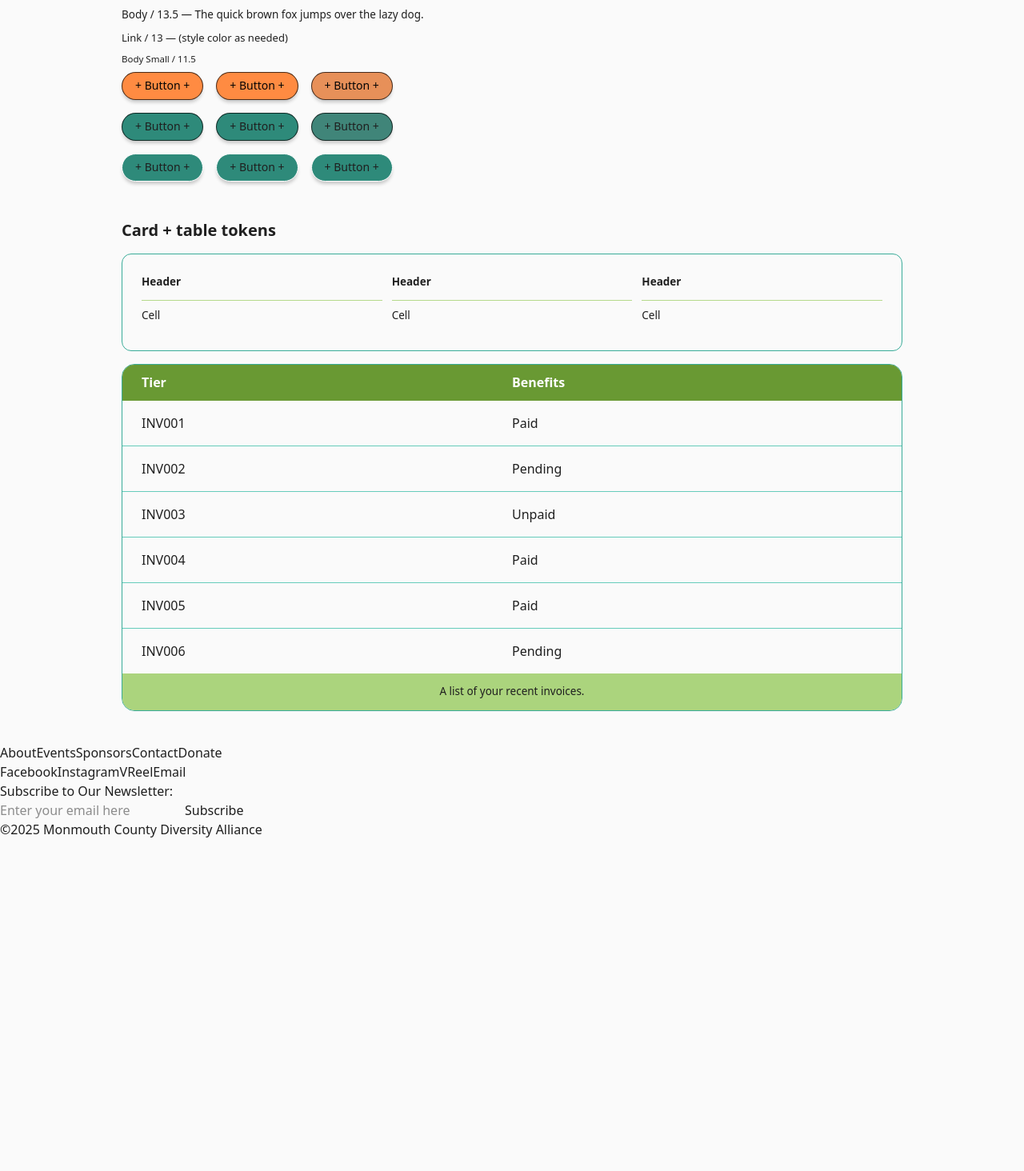
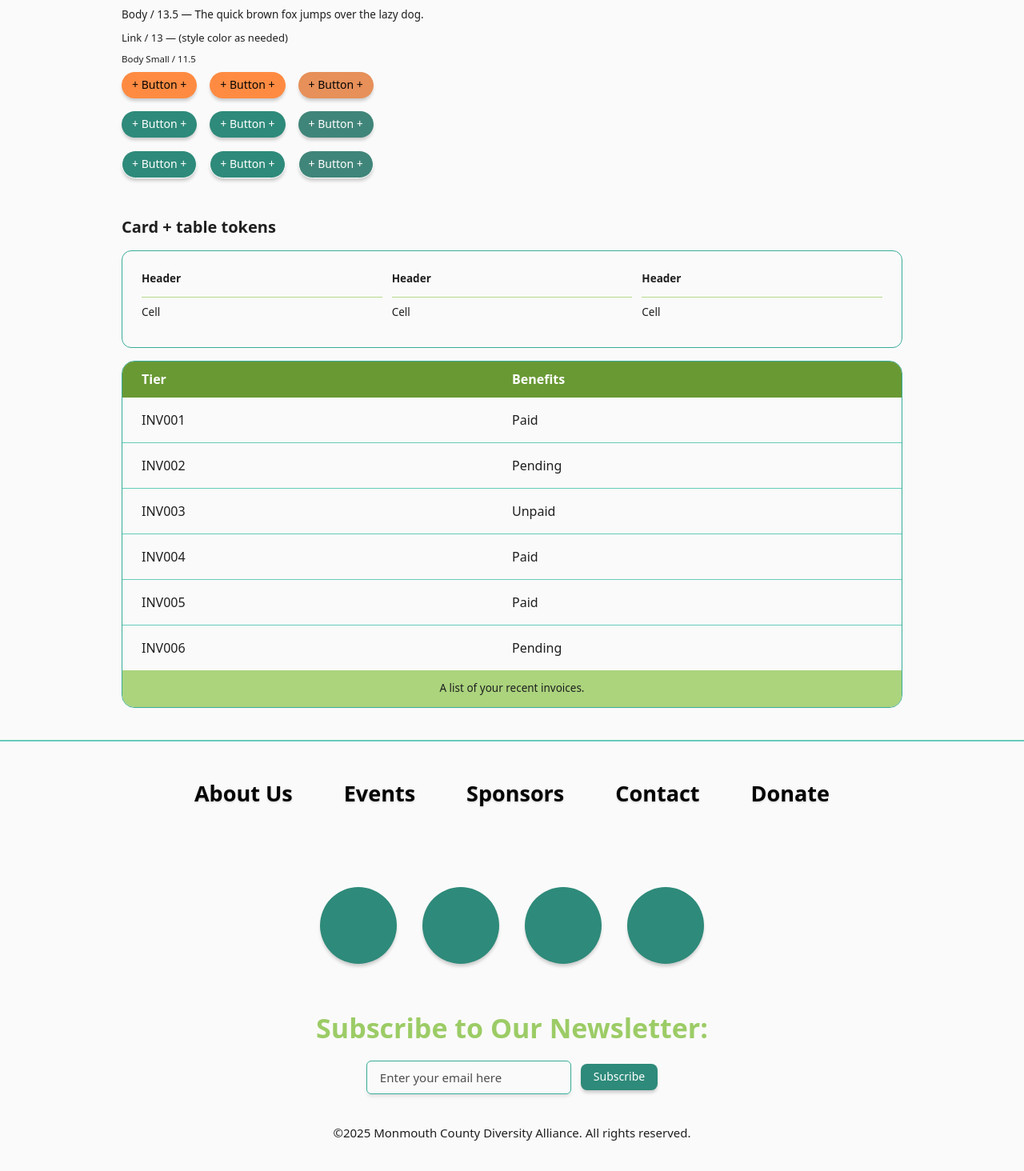
Before and after one commit to cassiama/MCDA_Website_Redesign, a Next.js app: page /tokens in a window 1280 px wide. Shown: the part 921-2385 px from the top of the page at 80% size. Before the commit the page ends 1970 px from the top, so only its background shows below. Built offline with nearby package versions, Linux system fonts and the light colour scheme.

Commit message:
(mostly) updated the footer's styling to match the Figma wireframe

```diff
--- a/src/app/globals.css
+++ b/src/app/globals.css
@@ -181,25 +181,29 @@
 @utility heading-2 { @apply text-h2 text-header-2; }
 
 /* drop shadows - applies universally */
+@utility shadow-elev-400 { box-shadow: 0 8px 16px -2px rgb(0 0 0 / 0.20) }
 @utility shadow-elev-300 { box-shadow: 0 4px 4px -1px rgb(0 0 0 / 0.20); }
 @utility shadow-elev-200 { box-shadow: 0 4px 4px -1px rgb(0 0 0 / 0.10); }
 
+/* inputs */
+@utility field { @apply w-fit min-w-35 rounded-md bg-input-bg border-1 border-card-border px-4 py-2 text-body-md placeholder:text-input-hint shadow-elev-200 focus-visible:outline-none focus-visible:ring-2 focus-visible:ring-teal-50 }
+
 /* buttons */
-@utility btn { @apply inline-flex items-center justify-center gap-2 rounded-full px-4 py-2 text-button font-[var(--text-button--font-weight)] transition-shadow duration-150 shadow-elev-300 select-none; }
+@utility btn { @apply inline-flex items-center justify-center gap-2 rounded-full px-3 py-2 text-button font-[var(--text-button--font-weight)] transition-shadow duration-150 shadow-elev-300 hover:shadow-elev-400 select-none; }
 
 /* primary (fill with... secondary color.) */
 @utility btn-primary {
-  @apply btn border border-black/70 bg-primary-button text-button-text hover:bg-primary-button-hover focus-visible:bg-primary-button-focused disabled:saturate-75;
+  @apply btn bg-primary-button text-button-text hover:bg-primary-button-hover focus-visible:bg-primary-button-focused hover:scale-[1.03] focus-visible:scale-[1.03] disabled:pointer-events-none disabled:saturate-75;
 }
 
 /* secondary (fill with accent color) */
 @utility btn-secondary {
-  @apply btn border border-black/70 bg-secondary-button text-secondary-button-text hover:bg-secondary-button-hover focus-visible:bg-secondary-button-focused disabled:pointer-events-none disabled:saturate-75;
+  @apply btn bg-secondary-button text-white hover:bg-secondary-button-hover focus-visible:bg-secondary-button-focused hover:scale-[1.03] focus-visible:scale-[1.03] disabled:pointer-events-none disabled:saturate-75;
 }
 
 /* Secondary outline (transparent fill + teal border) */
 @utility btn-secondary-outline {
-  @apply btn bg-secondary-button text-secondary-button-text border border-white hover:bg-secondary-button-hover focus-visible:bg-teal-50/15 disabled:pointer-events-none;
+  @apply btn bg-secondary-button text-white border border-white hover:bg-secondary-button-hover focus-visible:bg-teal-50/15 hover:scale-[1.03] focus-visible:scale-[1.03] disabled:pointer-events-none disabled:saturate-75;
 }
 
 body {
--- a/src/components/core/footer.tsx
+++ b/src/components/core/footer.tsx
@@ -1,29 +1,127 @@
-import Image from "next/image";
+import { JSX } from "react";
+import Link from "next/link";
 
-export default function Footer() {
-    return (
-        <footer>
-          <div className="quick-links">
-            <a href="/about">About</a>
-            <a href="/events">Events</a>
-            <a href="/sponsors">Sponsors</a>
-            <a href="/contact">Contact</a>
-            <a href="/donate">Donate</a>
-          </div>
-          <div className="social-icons">
-            <a href="https://www.facebook.com/mcdiversityalliance/">Facebook</a>
-            <a href="https://www.instagram.com/mcdiversityalliance/">Instagram</a>
-            <a href="https://www.vreel.page/mcdiversityalliance">VReel</a>
-            <a href="mailto:Mcdiversityalliance@gmail.com">Email</a>
-          </div>
-          <div className="newsletter-subscribe">
-            <span>Subscribe to Our Newsletter:</span>
-            <div className="input-group">
-              <input placeholder="Enter your email here" />
-              <button>Subscribe</button>
-            </div>
-          </div>
-          <div>©{new Date().getFullYear()} Monmouth County Diversity Alliance</div>
-        </footer>
-    );
+type QuickLink = {
+  href: string,
+  label: string,
 }
+type ContactInfo = {
+  href: string,
+  label: string,
+}
+
+const QUICK_LINKS: QuickLink[] = [
+  { href: "/about", label: "About Us" },
+  { href: "/events", label: "Events" },
+  { href: "/sponsors", label: "Sponsors" },
+  { href: "/contact", label: "Contact" },
+  { href: "/donate", label: "Donate" },
+];
+
+const CONTACTS: ContactInfo[] = [
+  { href: "https://www.facebook.com/mcdiversityalliance/", label: "Facebook" },
+  { href: "https://www.instagram.com/mcdiversityalliance/", label: "Instagram" },
+  { href: "https://www.vreel.page/mcdiversityalliance", label: "VReel" },
+  { href: "mailto:Mcdiversityalliance@gmail.com", label: "Email" },
+];
+
+const Footer = (): JSX.Element => {
+  const year = new Date().getFullYear();
+
+  return (
+      <footer
+        className="bg-background border-t-2 border-teal-20"
+      >
+        {/* quick links nav */}
+        <div
+          className="mx-auto max-w-screen-xl px-4 md:px-6 py-10 md:py-12"
+        >
+          <nav
+            aria-label="Quick Links"
+            className="text-center"
+          >
+            {/* header - only appears on mobile */}
+            <h2
+              className="md:hidden heading-2 mb-7"
+            >
+              Quick Links
+            </h2>
+            <ul
+              className="w-fit mx-auto flex flex-wrap justify-center gap-x-6 gap-y-6 md:w-full md:gap-x-16 md:gap-y-0 text-h3 text-link-text"
+            >
+              {QUICK_LINKS.map(({ href, label }) => (
+                <li
+                  key={href}
+                  className="md:first:ml-0"
+                >
+                  <Link
+                    key={href}
+                    href={href}
+                    className="inline-block font-semibold drop-shadow-[0_1px_1px_rgba(0,0,0,.20)] text-h3 md:text-h2 hover:text-secondary-link-text hover:scale-[1.03] focus-visible:scale-[1.03] focus-visible:outline-none focus-visible:underline"
+                  >
+                    {label}
+                  </Link>
+                </li>
+              ))}
+            </ul>
+          </nav>
+        </div>
+
+        {/* contact */}
+        {/* TODO: This needs to be moved into its own separate component. */}
+        <div className="mt-8 md:mt-10 p-3 flex flex-wrap justify-center gap-8">
+          {CONTACTS.map(({ href, label }) => (
+            <a
+              key={label}
+              href={href}
+              aria-label={label}
+              className="
+                flex items-center justify-center
+                w-22 h-22 md:w-24 md:h-24 rounded-full
+                bg-teal-50 shadow-elev-300 ring-4 ring-white
+                transition-transform hover:scale-[1.03] focus-visible:scale-[1.03]"
+            >
+              {/* TODO: place SVG/icon inside; this span keeps it accessible if you keep text instead */}
+              <span className="sr-only">{label}</span>
+            </a>
+          ))}
+        </div>
+
+        {/* newsletter subscription */}
+        <section
+          aria-labelledby="newsletter-title"
+          className="mt-10 md:mt-12 flex flex-col items-center"
+        >
+          <h2
+            id="newsletter-title"
+            className="w-fit md:heading-1 md:text-header-2 heading-2 text-center"
+          >
+            Subscribe to Our Newsletter:
+          </h2>
+          <form
+            className="mt-4 md:mt-5 w-full max-w-md md:max-w-xl flex justify-center items-center gap-3"
+          >
+            <input
+              type="email"
+              name="email"
+              placeholder="Enter your email here"
+              className="field"
+              required
+            />
+            <button
+              className="btn-secondary rounded-lg shrink-0 px-4 py-2"
+            >
+              Subscribe
+            </button>
+          </form>
+
+          {/* copyright */}
+          <p
+            className="m-8 md:m-9 text-center text-body-md text-text"
+          >©{year} Monmouth County Diversity Alliance. All rights reserved.</p>
+        </section>
+      </footer>
+  );
+};
+
+export default Footer;
--- a/src/components/core/header.tsx
+++ b/src/components/core/header.tsx
@@ -1,6 +1,6 @@
 "use client";
 
-import { useState } from "react";
+import { JSX, useState } from "react";
 import { usePathname } from "next/navigation";
 import Link from "next/link";
 import Image from "next/image";
@@ -24,7 +24,7 @@ const NAV: NavLink[] = [
 ];
 
 
-export default function Header() {
+const Header = (): JSX.Element => {
     const pathname = usePathname();
     const [open, setOpen] = useState(false);
 
@@ -45,7 +45,7 @@ export default function Header() {
                         aria-label="MCDA Home"
                     >
                         <Image
-                            className="h-[100px] md:h-[110px] lg:h-[120px] w-auto"
+                            className="h-[100px] md:h-[110px] lg:h-[120px] w-auto hover:scale-[1.03]"
                             src={logo}
                             alt="Monmouth County Diversity Alliance Inc."
                             width={1920}
@@ -57,7 +57,7 @@ export default function Header() {
                 </div>
 
                 {/* center: desktop nav */}
-                <nav className="hidden lg:flex flex-1 items-center justify-center gap-6 lg:gap-8 text-[#5f8b3a]">
+                <nav className="hidden lg:flex flex-1 items-center justify-center gap-6 lg:gap-8 text-h4 text-secondary-link-text">
                     {/* navigation links */}
                     {NAV.map(({ href, label, cta }) => (
                         <Link
@@ -66,9 +66,9 @@ export default function Header() {
                             className={[
                                 "text-center",
                                 "transition",
-                                "hover:drop-shadow-[0_1px_1px_rgba(0,0,0,.20)]",
+                                "hover:drop-shadow-[0_1px_1px_rgba(0,0,0,.20)] hover:scale-[1.03] focus-visible:scale-[1.03]",
                                 isActive(href) ? "font-semibold text-black" : "",
-                                cta ? "ml-4 inline-flex items-center rounded-full bg-[var(--mcda-orange)] px-4 py-2 text-black font-semibold border border-black/70 shadow-[0_2px_0_rgba(0,0,0,.15)]" : "",
+                                cta ? "btn btn-primary px-5 py-2" : "",
                             ].join(" ")}
                         >
                             {label}
@@ -77,13 +77,13 @@ export default function Header() {
                 </nav>
 
                 {/* right: mobile hamburger */}
-                <div className="justify-self-end">
+                <div className="justify-self-end hover:scale-[1.03] hover:shadow-elev-400 focus-visible:scale-[1.03]">
                     <button
                         type="button"
                         onClick={() => setOpen((visibility) => !visibility)}
                         className="lg:hidden justify-self-end inline-grid place-items-center
-                        h-16 w-16 rounded-lg bg-[var(--mcda-green)]
-                        shadow-[0_2px_4px_rgba(0,0,0,.12)]"
+                        h-16 w-16 rounded-lg bg-primary
+                        shadow-elev-300"
                         aria-label={ open ? "Close menu" : "Open menu" }
                         aria-expanded={open}
                         aria-controls="mobile-menu"
@@ -123,7 +123,7 @@ export default function Header() {
                     >
                         {/* stacked links */}
                         <nav
-                            className="flex flex-col items-center justify-center gap-6 text-center text-[var(--mcda-green)]"
+                            className="flex flex-col items-center justify-center gap-6 text-center text-h4 text-secondary-link-text"
                         >
                             {NAV.map(({ href, label, cta }) => (
                                 <Link
@@ -132,9 +132,9 @@ export default function Header() {
                                     className={[
                                         "inline-flex",
                                         "transition",
-                                        "hover:drop-shadow-[0_1px_1px_rgba(0,0,0,.20)]",
+                                        "hover:drop-shadow-[0_1px_1px_rgba(0,0,0,.20)] hover:scale-[1.03] focus-visible:scale-[1.03]",
                                         isActive(href) ? "font-semibold text-black" : "",
-                                        cta ? "rounded-full bg-[var(--mcda-orange)] px-5 py-2 text-black font-semibold border border-black/70 shadow-[0_2px_0_rgba(0,0,0,.15)]" : "",
+                                        cta ? "btn btn-primary px-5 py-2" : "",
                                     ].join(" ")}
                                 >
                                     {label}
@@ -146,4 +146,6 @@ export default function Header() {
             )}
         </header>
     );
-}
+};
+
+export default Header;
```
